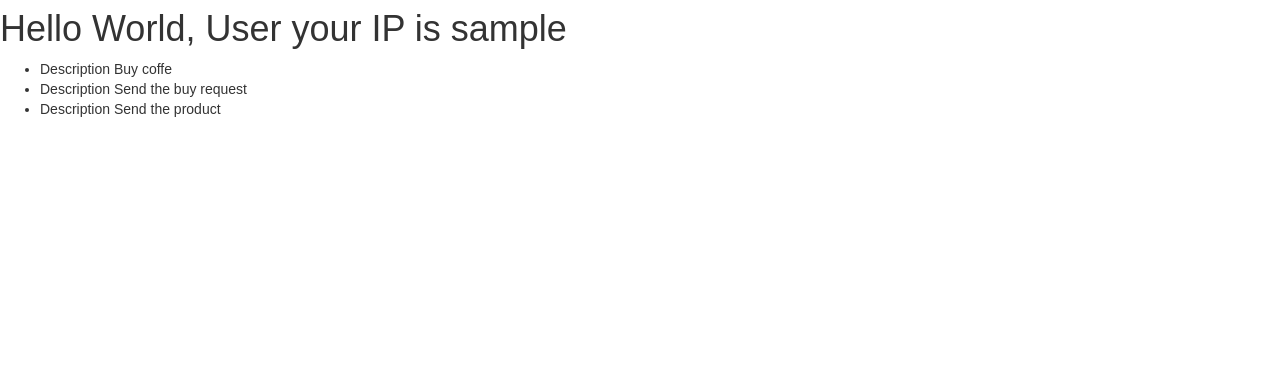
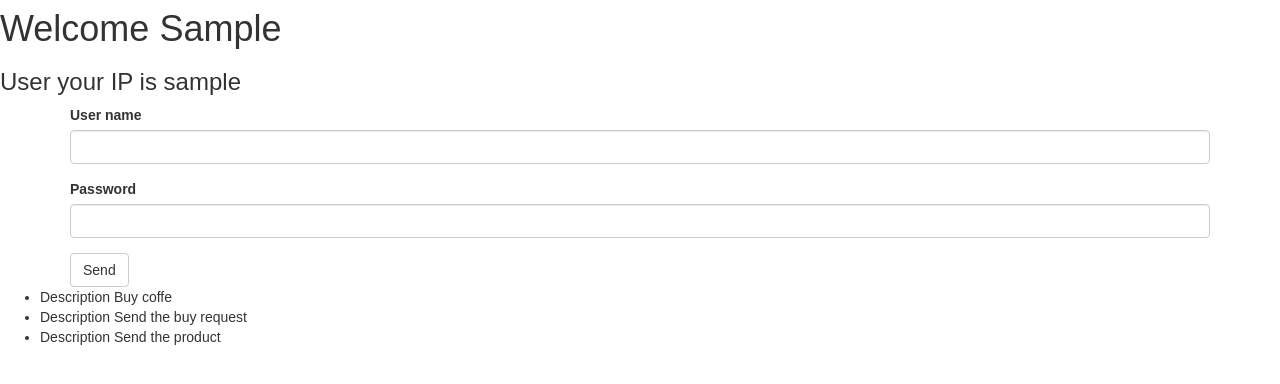
Before and after one commit to oramirezperera/Flask_course, a Flask app: page /hello in a window 1280 px wide. Shown: the part 63-447 px from the top of the page. Run offline with Flask 2, Linux system fonts and the light colour scheme; the visitor is signed in with stand-in values (Sample User, id 1); some libraries are stand-ins or nearby versions.

Commit message:
added a form and now displays the username capitalized with title and the IP

```diff
--- a/main.py
+++ b/main.py
@@ -1,5 +1,8 @@
-from flask import Flask, request, make_response, redirect, render_template, session
+from flask import Flask, request, make_response, redirect, render_template, session, url_for
 from flask_bootstrap import Bootstrap
+from flask_wtf import FlaskForm
+from wtforms.fields import StringField, PasswordField, SubmitField
+from wtforms.validators import DataRequired
 
 app = Flask(__name__)
 bootstrap = Bootstrap(app)
@@ -8,6 +11,10 @@ app.config['SECRET_KEY'] = 'SUPER SECRETO'
 
 todos = ['Buy coffe', 'Send the buy request', 'Send the product']
 
+class LoginForm(FlaskForm):
+    username = StringField('User name', validators=[DataRequired()])
+    password = PasswordField('Password', validators=[DataRequired()])
+    submit = SubmitField('Send')
 
 @app.errorhandler(404)
 def not_found(error):
@@ -29,13 +36,23 @@ def index():
     return response
 
 
-@app.route('/hello')
+@app.route('/hello', methods=['GET', 'POST'])
 def hello():
 
     user_ip = session.get('user_ip')
+    login_form = LoginForm()
+    username = session.get('username')
     context = {
         'user_ip': user_ip,
         'todos': todos,
+        'login_form': login_form,
+        'username': username
     }
 
+    if login_form.validate_on_submit():
+        username = login_form.username.data
+        session['username'] = username
+
+        return redirect(url_for('index'))
+
     return render_template('hello.html', **context)
--- a/templates/hello.html
+++ b/templates/hello.html
@@ -1,5 +1,6 @@
 {% extends 'base.html' %}
 {% import 'macros.html' as macros %}
+{% import 'bootstrap/wtf.html' as wtf %}
 
 {% block title %}
     {{ super() }}
@@ -7,11 +8,22 @@
 {% endblock %}
 
 {% block content %}
+    {% if username %}
+        <h1>Welcome {{ username | title }}</h1>
+    {% endif %}
     {% if user_ip %}
-        <h1>Hello World, User your IP is {{ user_ip }}</h1>
+        <h3> User your IP is {{ user_ip }}</h3>
     {% else %}
         <a href="{{ url_for('index') }}">Go to index</a>
     {% endif %}
+
+    <div class="container">
+       <!--  <form action="{{ url_for('hello') }}" method="POST">
+            {{ login_form.username }}
+            {{ login_form.username.label }}
+        </form> -->
+        {{ wtf.quick_form(login_form) }}
+    </div>
 
     <ul>
     {% for todo in todos %}
```
